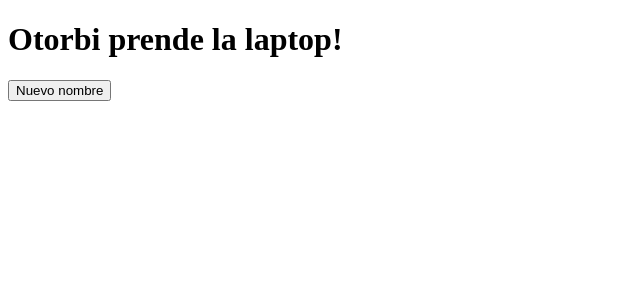
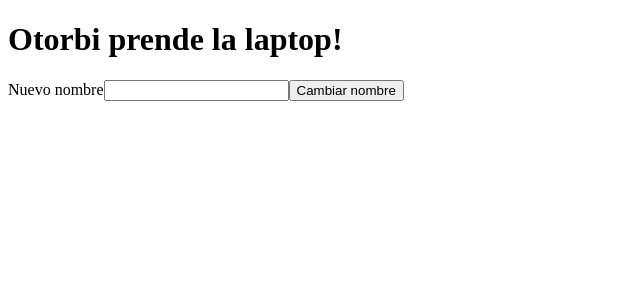
Before and after one commit to AdrianBeaMat/Angular, an Angular app: page / in a window 1280 px wide. Shown: the top 300 px of the page, without its empty margins (0-640 px from the left). Built offline with nearby package versions, Linux system fonts and the light colour scheme.

Commit message:
Sustituir prompt y alert por un input accesible en App
Co-Authored-By: Claude Sonnet 5.5 <noreply@anthropic.com>

```diff
--- a/src/app/app.html
+++ b/src/app/app.html
@@ -1,5 +1,14 @@
 <h1>{{ nombre() }} prende la laptop!</h1>
 
-<button (click)="mensaje()">Nuevo nombre</button>
+<label for="nuevo-nombre">Nuevo nombre</label>
+<input
+  id="nuevo-nombre"
+  type="text"
+  #campo
+  (keydown.enter)="cambiarNombre(campo.value); campo.value = ''"
+/>
+<button type="button" (click)="cambiarNombre(campo.value); campo.value = ''">
+  Cambiar nombre
+</button>
 
 <router-outlet />
--- a/src/app/app.ts
+++ b/src/app/app.ts
@@ -10,8 +10,8 @@ import { RouterOutlet } from '@angular/router';
 export class App {
   protected readonly nombre = signal('Otorbi');
 
-  protected mensaje() {
-    const nuevoNombre = prompt('Dime nombre...')?.trim();
+  protected cambiarNombre(valor: string) {
+    const nuevoNombre = valor.trim();
     if (nuevoNombre) {
       this.nombre.set(nuevoNombre);
     }
```
